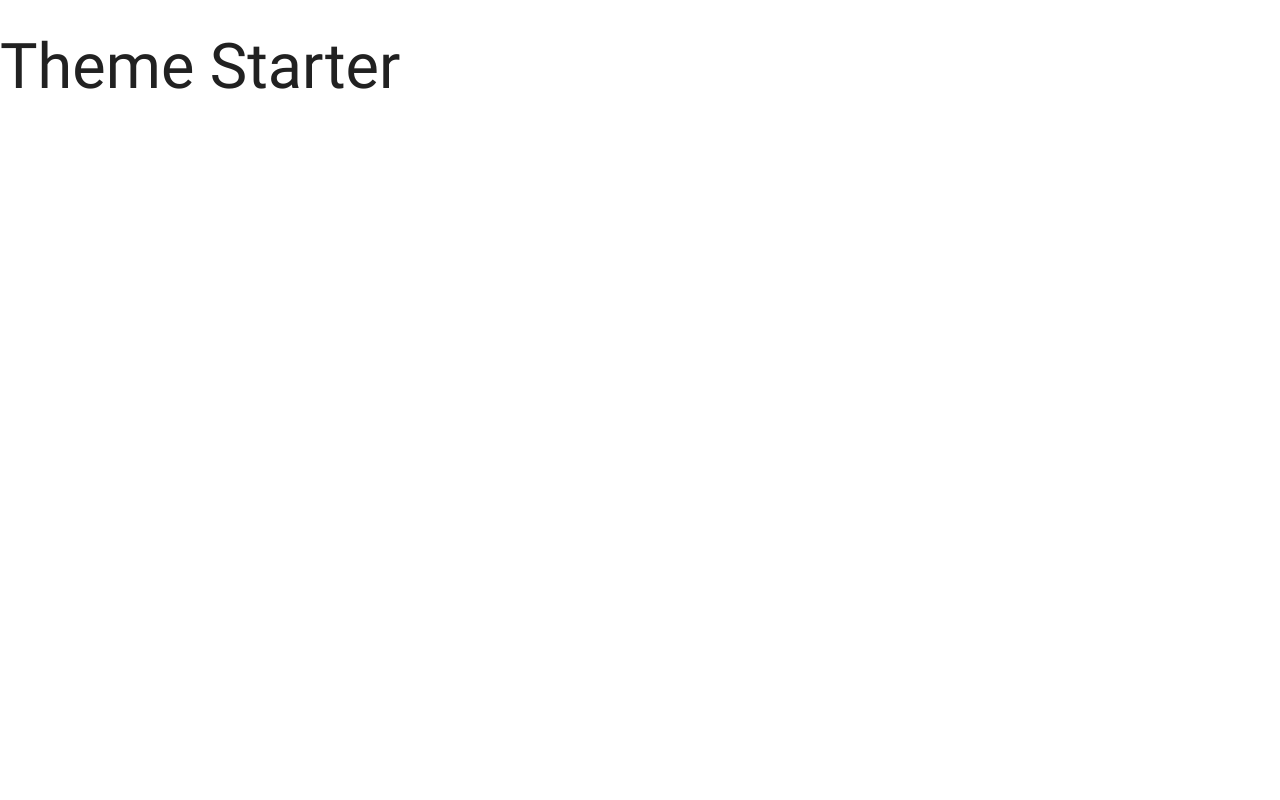
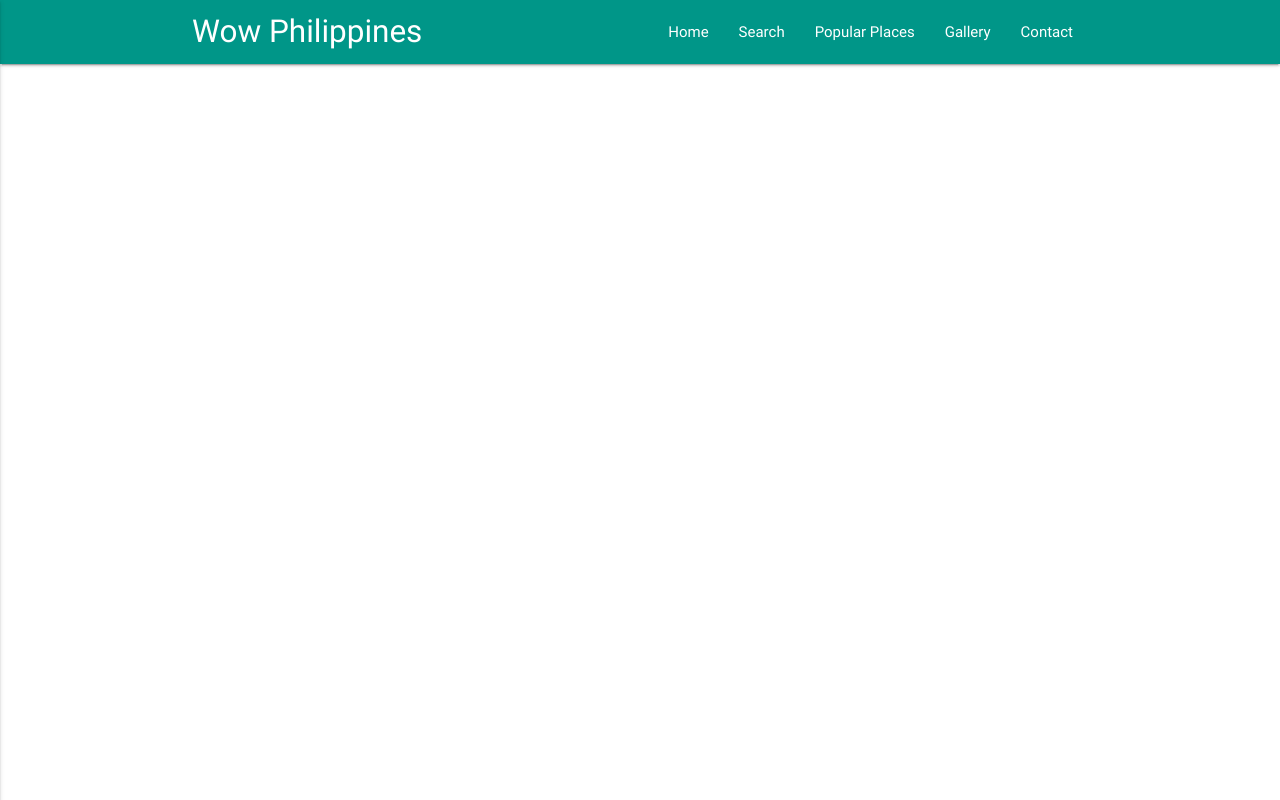
Before and after one commit to alvingomez/WowPhilippines, a website: page index.html in a window 1280 px wide. Drawn offline with nearby package versions, Linux system fonts and the light colour scheme.

Commit message:
Navbar-fixed
Added the navbar-fix and side-nav.

```diff
--- a/index.html
+++ b/index.html
@@ -14,7 +14,34 @@
 </head>
 
 <body>
-  <h1>Theme Starter</h1>
+  <!-- NAVBAR-FIXED  -->
+  <div class="navbar-fixed">
+    <nav class="teal">
+      <div class="container">
+        <div class="nav-wrapper">
+          <a href="#home" class="brand-logo">Wow Philippines</a>
+          <a href="#" data-activates="mobile-nav" class="button-collapse">
+            <i class="material-icons">menu</i>
+          </a>
+          <ul class="right hide-on-med-and-down">
+            <li><a href="#home">Home</a></li>
+            <li><a href="#search">Search</a></li>
+            <li><a href="#popular">Popular Places</a></li>
+            <li><a href="#gallery">Gallery</a></li>
+            <li><a href="#contact">Contact</a></li>
+          </ul>
+        </div>
+      </div>
+    </nav>
+  </div>
+
+  <ul class="side-nav" id="mobile-nav">
+    <li><a href="#home">Home</a></li>
+    <li><a href="#search">Search</a></li>
+    <li><a href="#popular">Popular Places</a></li>
+    <li><a href="#gallery">Gallery</a></li>
+    <li><a href="#contact">Contact</a></li>
+  </ul>
 
   <!--Import jQuery before materialize.js-->
   <script type="text/javascript" src="js/all.min.js"></script>
@@ -23,7 +50,7 @@
   <script>
     $(document).ready(function () {
       // Custom JS & jQuery here
-
+      $(".button-collapse").sideNav()
     });
   </script>
 </body>
```
